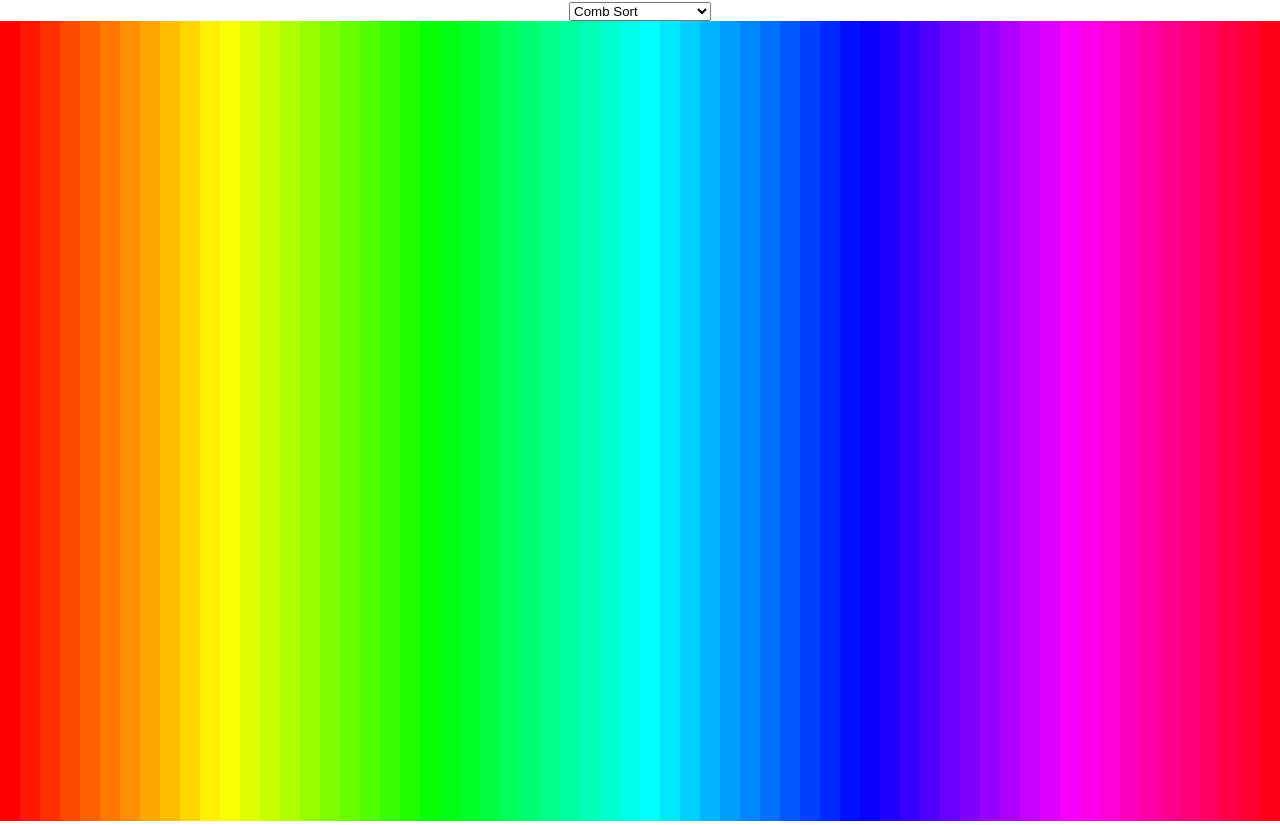
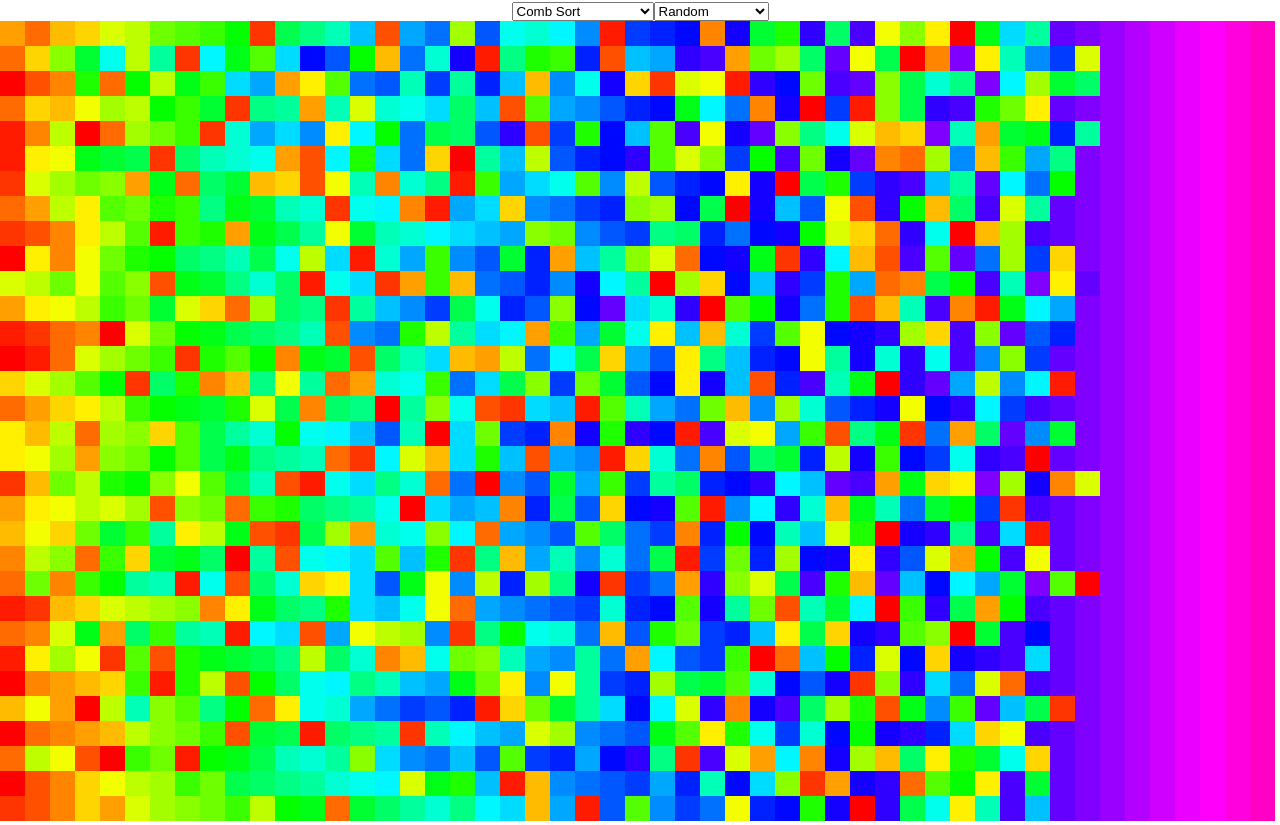
Before and after one commit to jdhrnndz/sort-algo-visualization, a React (Create React App) app: page / in a window 1280 px wide. Built offline with nearby package versions, Linux system fonts and the light colour scheme.

Commit message:
Enabled separate data for each row and different initial data arrangment, refactored utils

```diff
--- a/src/App.js
+++ b/src/App.js
@@ -3,26 +3,49 @@ import './App.css';
 import partialShuffle from './utils/partialShuffle';
 import sorters from './sorters';
 import Animation from './components/Animation';
+import SquareCanvas from './components/SquareCanvas';
+import randomShuffle from './utils/randomShuffle';
 
-const TILE_SIZE = 20;
+const TILE_SIZE = 25;
 const TILE_PER_ROW = Math.floor(window.innerWidth / TILE_SIZE);
+const ROW_COUNT = Math.floor(window.innerHeight / TILE_SIZE);
+
+const ARRANGEMENTS = {
+  random: {
+    title: 'Random',
+    fn: randomShuffle,
+  },
+  reverse: {
+    title: 'Reverse Sorted',
+    fn: array => array.reverse(),
+  },
+  partial: {
+    title: 'Partially Sorted',
+    fn: partialShuffle,
+  },
+};
 
 function App() {
   const [sortAlgo, setSortAlgo] = React.useState('combsort');
-  const options = [];
+  const [arrangement, setArrangement] = React.useState('random');
+
+  const algoOptions = [];
   for (const key in sorters) {
-    options.push(
+    algoOptions.push(
       <option value={key} key={sorters[key].title}>
         {sorters[key].title}
       </option>
     );
   }
 
-  let number = 0;
-  const initialData = partialShuffle(
-    Array.from(Array(TILE_PER_ROW), item => number++),
-    TILE_PER_ROW
-  );
+  const arrangementOptions = [];
+  for (const key in ARRANGEMENTS) {
+    arrangementOptions.push(
+      <option value={key} key={ARRANGEMENTS[key].title}>
+        {ARRANGEMENTS[key].title}
+      </option>
+    );
+  }
 
   return (
     <div className="App">
@@ -33,12 +56,44 @@ function App() {
           value={sortAlgo}
           onChange={e => setSortAlgo(e.target.value)}
         >
-          {options}
+          {algoOptions}
         </select>
-        <Animation sort={sorters[sortAlgo].fn([...initialData])}></Animation>
+        <select
+          name="arrangement"
+          id="arrangement-select"
+          value={arrangement}
+          onChange={e => setArrangement(e.target.value)}
+        >
+          {arrangementOptions}
+        </select>
+        <Animation
+          sorters={setupSorters(sortAlgo, arrangement, ROW_COUNT, TILE_PER_ROW)}
+          canvas={data => <SquareCanvas tileSize={TILE_SIZE} data={data} />}
+        />
       </div>
     </div>
   );
 }
 
+function setupSorters(algo, arrangement, datasetCount, itemCount) {
+  const sorterCollection = [];
+
+  for (let i = 0; i < datasetCount; i++) {
+    sorterCollection.push(
+      sorters[algo].fn([...generateInitialData(arrangement, itemCount)])
+    );
+  }
+
+  return sorterCollection;
+}
+
+function generateInitialData(arrangement, count) {
+  let number = 0;
+  const initialData = ARRANGEMENTS[arrangement].fn(
+    Array.from(Array(count), item => number++)
+  );
+
+  return initialData;
+}
+
 export default App;
--- a/src/components/Animation.js
+++ b/src/components/Animation.js
@@ -1,28 +1,30 @@
 import React from 'react';
-import SquareCanvas from './SquareCanvas';
 
 function Animation(props) {
   const requestFrameRef = React.useRef();
-  const [data, setData] = React.useState('');
+  const [data, setData] = React.useState([]);
 
   const updateAnimationState = React.useCallback(() => {
-    const result = props.sort.next();
+    const results = [];
+    props.sorters.forEach((sorter, index) => {
+      const result = sorter.next();
 
-    if (result.done) {
-      return console.log('done!');
-    }
+      if (!result.done) {
+        results[index] = result.value;
+      }
+    });
 
-    setData(result.value.join(','));
+    setData(results);
 
     requestFrameRef.current = requestAnimationFrame(updateAnimationState);
-  }, [props.sort]);
+  }, [props.sorters]);
 
   React.useEffect(() => {
     requestFrameRef.current = requestAnimationFrame(updateAnimationState);
     return () => cancelAnimationFrame(requestFrameRef.current);
   }, [updateAnimationState]);
 
-  return <SquareCanvas data={data} />;
+  return props.canvas(JSON.stringify(data));
 }
 
 export default Animation;
--- a/src/components/SquareCanvas.js
+++ b/src/components/SquareCanvas.js
@@ -1,14 +1,10 @@
 import React from 'react';
-
-const TILE_SIZE = 20;
-const TILE_PER_ROW = Math.floor(window.innerWidth / TILE_SIZE);
-const ROW_COUNT = Math.floor(window.innerHeight / TILE_SIZE);
 
 function SquareCanvas(props) {
   let canvasRef = React.useRef(null);
 
   React.useEffect(() => {
-    draw(canvasRef, props.data);
+    draw(canvasRef, props.data, props.tileSize);
   });
 
   return (
@@ -22,17 +18,23 @@ function SquareCanvas(props) {
   );
 }
 
-const draw = (canvasRef, data) => {
-  data = data.split(',');
+const draw = (canvasRef, data, size) => {
+  if (!data || data.length <= 0) return;
+  data = JSON.parse(data);
   const canvas = canvasRef.current;
   const context = canvas.getContext('2d');
 
   context.save();
 
-  for (let i = 0; i < ROW_COUNT; i++) {
-    for (let j = 0; j < TILE_PER_ROW; j++) {
-      context.fillStyle = `hsl(${(data[j] / TILE_PER_ROW) * 360}, 100%, 50%)`;
-      context.fillRect(j * TILE_SIZE, i * TILE_SIZE, TILE_SIZE, TILE_SIZE);
+  for (let i = 0; i < data.length; i++) {
+    if (!data[i]) continue;
+    for (let j = 0; j < data[i].length; j++) {
+      context.beginPath();
+
+      context.fillStyle = `hsl(${(data[i][j] / data[i].length) *
+        320}, 100%, 50%)`;
+
+      context.fillRect(j * size, i * size, size, size);
     }
   }
 
--- a/src/sorters/bogoSort.js
+++ b/src/sorters/bogoSort.js
@@ -1,6 +1,8 @@
+import randomShuffle from '../utils/randomShuffle';
+
 function* bogoSort(values) {
   while (!isSorted(values)) {
-    shuffle(values, true);
+    randomShuffle(values, true);
     yield values;
   }
 }
@@ -12,16 +14,4 @@ function isSorted(values) {
   return true;
 }
 
-function shuffle(values) {
-  const len = values.length;
-  for (let i = 0; i < len; i++) {
-    const newIndex = Math.floor(Math.random() * len);
-    swap(values, i, newIndex);
-  }
-}
-
-function swap(array, firstIdx, secondIdx) {
-  [array[firstIdx], array[secondIdx]] = [array[secondIdx], array[firstIdx]];
-}
-
 export default bogoSort;
--- a/src/sorters/bubbleSort.js
+++ b/src/sorters/bubbleSort.js
@@ -1,3 +1,5 @@
+import swap from '../utils/swap';
+
 function* bubbleSort(values) {
   let swapped = false;
   for (let i = 0; i < values.length; i++) {
@@ -15,8 +17,4 @@ function* bubbleSort(values) {
   }
 }
 
-function swap(array, firstIdx, secondIdx) {
-  [array[firstIdx], array[secondIdx]] = [array[secondIdx], array[firstIdx]];
-}
-
 export default bubbleSort;
--- a/src/sorters/heapSort.js
+++ b/src/sorters/heapSort.js
@@ -1,3 +1,5 @@
+import swap from '../utils/swap';
+
 function* heapSort(arr) {
   for (let i = arr.length; i >= 0; i--) {
     yield* heapify(arr, arr.length, i);
@@ -24,8 +26,4 @@ function* heapify(arr, n, i) {
   }
 }
 
-function swap(array, firstIdx, secondIdx) {
-  [array[firstIdx], array[secondIdx]] = [array[secondIdx], array[firstIdx]];
-}
-
 export default heapSort;
--- a/src/sorters/quickSortHoare.js
+++ b/src/sorters/quickSortHoare.js
@@ -1,3 +1,5 @@
+import swap from '../utils/swap';
+
 function* quickSortHoare(values) {
   yield* _quickSortHoare(values, 0, values.length - 1);
 }
@@ -31,8 +33,4 @@ function* _partitionHoare(values, left, right) {
   }
 }
 
-function swap(array, firstIdx, secondIdx) {
-  [array[firstIdx], array[secondIdx]] = [array[secondIdx], array[firstIdx]];
-}
-
 export default quickSortHoare;
--- a/src/sorters/quickSortLomuto.js
+++ b/src/sorters/quickSortLomuto.js
@@ -1,3 +1,5 @@
+import swap from '../utils/swap';
+
 function* quickSortLomuto(values) {
   yield* _quickSortLomuto(values, 0, values.length - 1);
 }
@@ -33,8 +35,4 @@ function* _partitionLomuto(values, left, right) {
   return i + 1;
 }
 
-function swap(array, firstIdx, secondIdx) {
-  [array[firstIdx], array[secondIdx]] = [array[secondIdx], array[firstIdx]];
-}
-
 export default quickSortLomuto;
--- a/src/sorters/selectionSort.js
+++ b/src/sorters/selectionSort.js
@@ -1,3 +1,5 @@
+import swap from '../utils/swap';
+
 function* selectionSort(values) {
   for (let i = 0; i < values.length - 1; i++) {
     let minIdx = i;
@@ -11,8 +13,4 @@ function* selectionSort(values) {
   }
 }
 
-function swap(array, firstIdx, secondIdx) {
-  [array[firstIdx], array[secondIdx]] = [array[secondIdx], array[firstIdx]];
-}
-
 export default selectionSort;
--- a/src/utils/partialShuffle.js
+++ b/src/utils/partialShuffle.js
@@ -1,6 +1,6 @@
-const partialShuffle = (array, itemCount) => {
-  const PARTIAL_SHUFFLE_FACTOR = Math.floor(Math.sqrt(itemCount));
+const partialShuffle = array => {
   const len = array.length;
+  const PARTIAL_SHUFFLE_FACTOR = Math.floor(Math.sqrt(len));
 
   for (
     let i = 0, minIndex = 0, maxIndex = PARTIAL_SHUFFLE_FACTOR;
@@ -8,8 +8,7 @@ const partialShuffle = (array, itemCount) => {
     i++
   ) {
     let newIndex =
-      (Math.floor(Math.random() * PARTIAL_SHUFFLE_FACTOR) + minIndex) %
-      itemCount;
+      (Math.floor(Math.random() * PARTIAL_SHUFFLE_FACTOR) + minIndex) % len;
     let a = array[newIndex];
     array[newIndex] = array[i];
     array[i] = a;
--- /dev/null
+++ b/src/utils/randomShuffle.js
@@ -0,0 +1,13 @@
+import swap from './swap';
+
+function randomShuffle(values) {
+  const len = values.length;
+  for (let i = 0; i < len; i++) {
+    const newIndex = Math.floor(Math.random() * len);
+    swap(values, i, newIndex);
+  }
+
+  return values;
+}
+
+export default randomShuffle;
--- /dev/null
+++ b/src/utils/swap.js
@@ -0,0 +1,5 @@
+function swap(array, firstIdx, secondIdx) {
+  [array[firstIdx], array[secondIdx]] = [array[secondIdx], array[firstIdx]];
+}
+
+export default swap;
```
